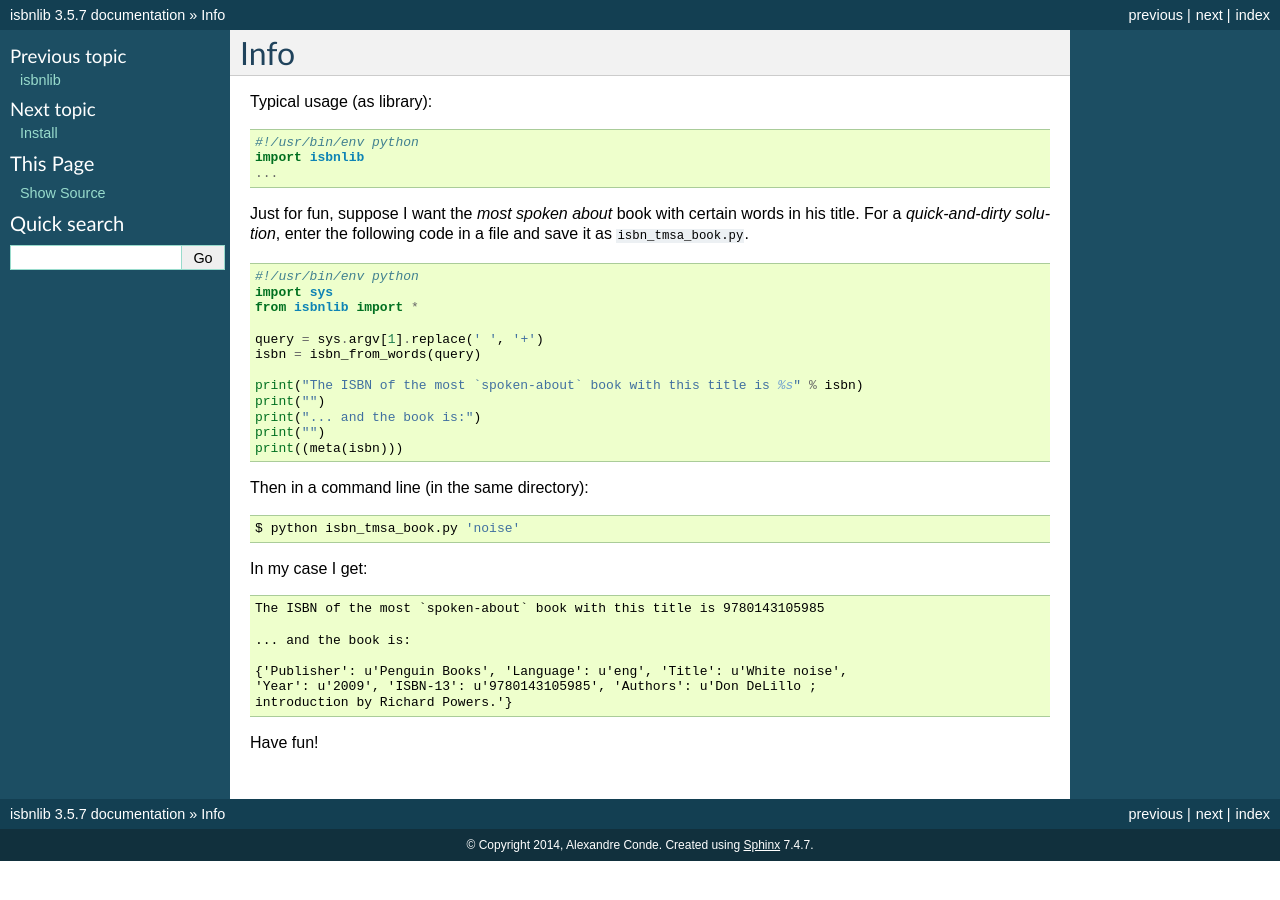
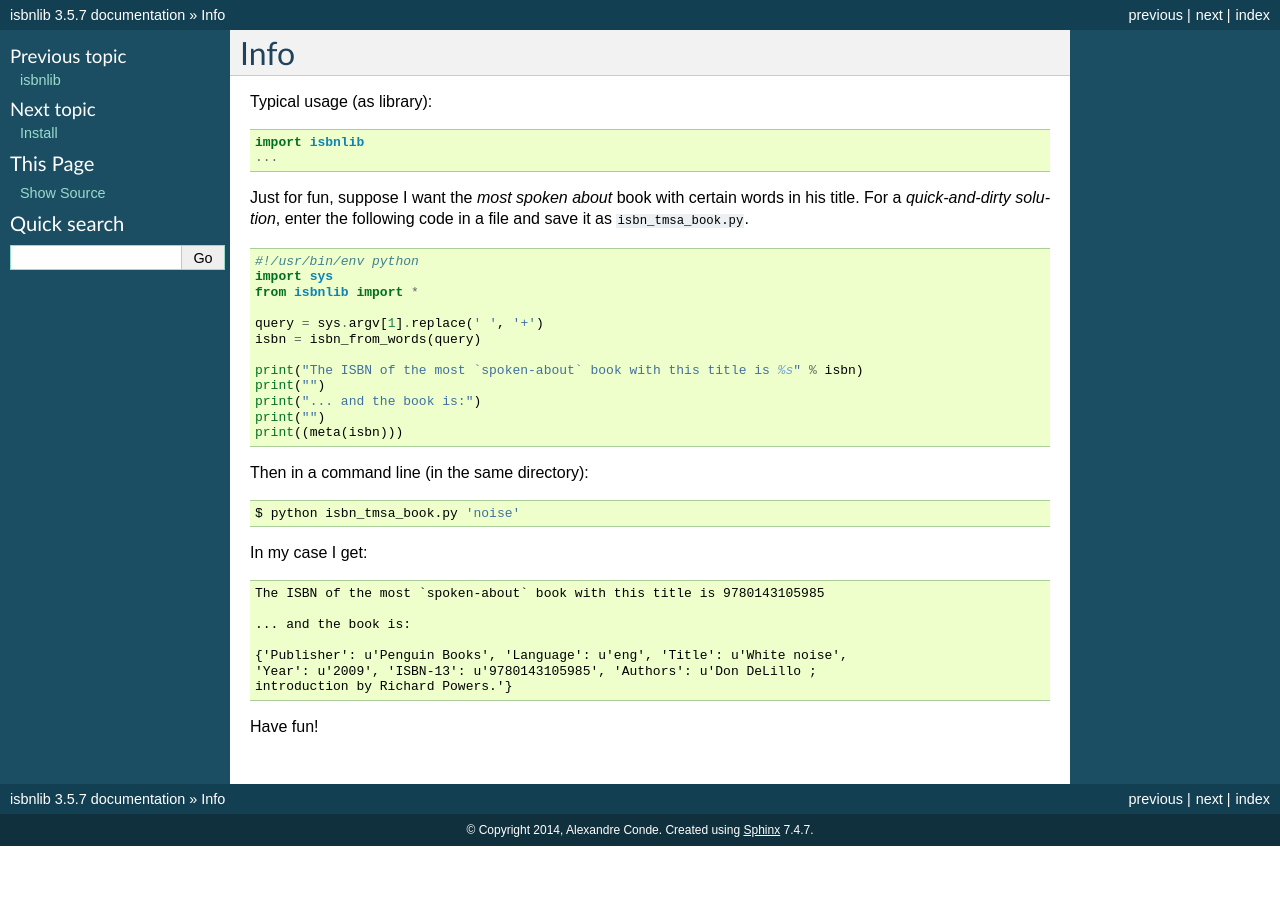
Before and after one commit to rysto3/isbnlib, a Sphinx documentation site: the page built from docs/info.rst, in a window 1280 px wide. Built offline with Sphinx 7.4.7, drawn with Linux system fonts in a browser that asks for light colours.

Commit message:
delete hashbang

```diff
--- a/README.rst
+++ b/README.rst
@@ -35,7 +35,6 @@ Typical usage (as library):
 
 .. code-block:: python
 
-    #!/usr/bin/env python
     import isbnlib
     ...
 
--- a/docs/info.rst
+++ b/docs/info.rst
@@ -9,7 +9,6 @@ Typical usage (as library):
 
 .. code-block:: python
 
-    #!/usr/bin/env python
     import isbnlib
     ...
 
```
